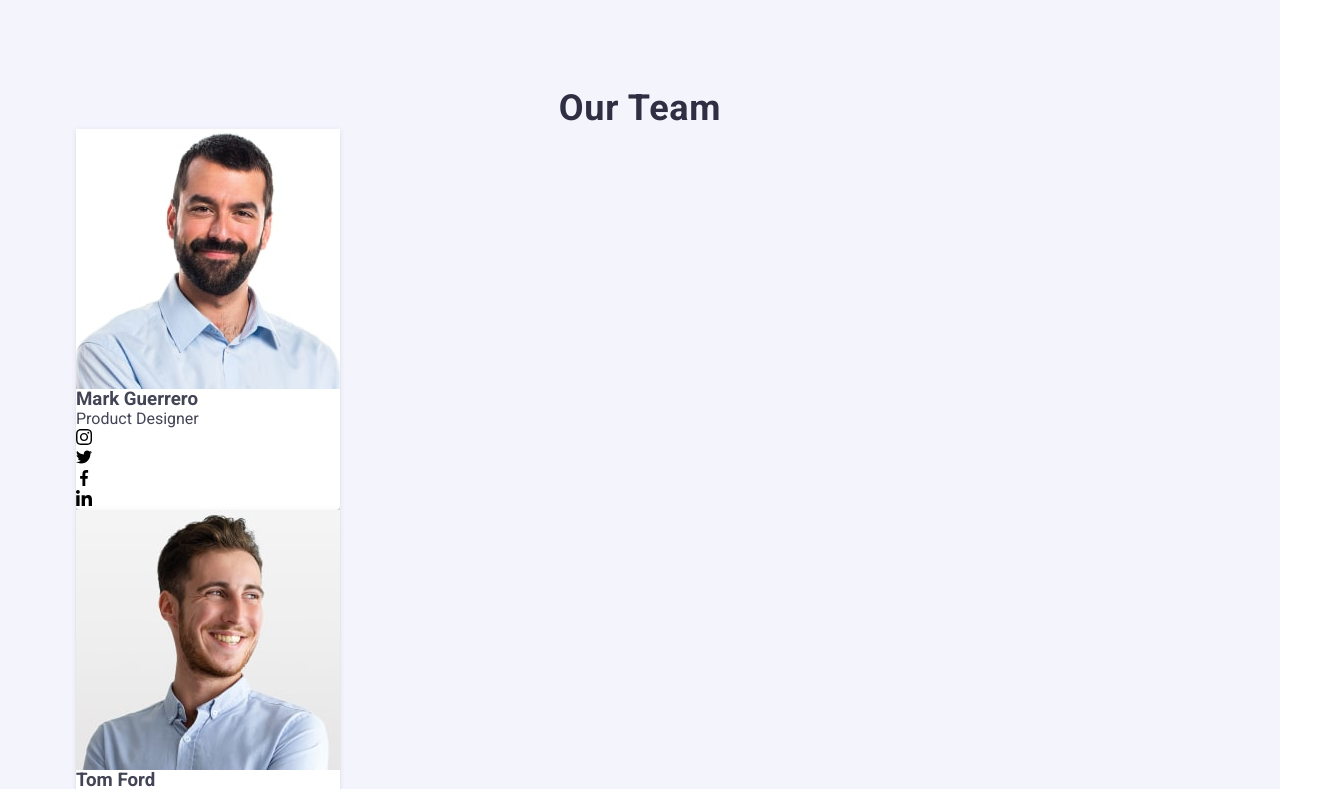
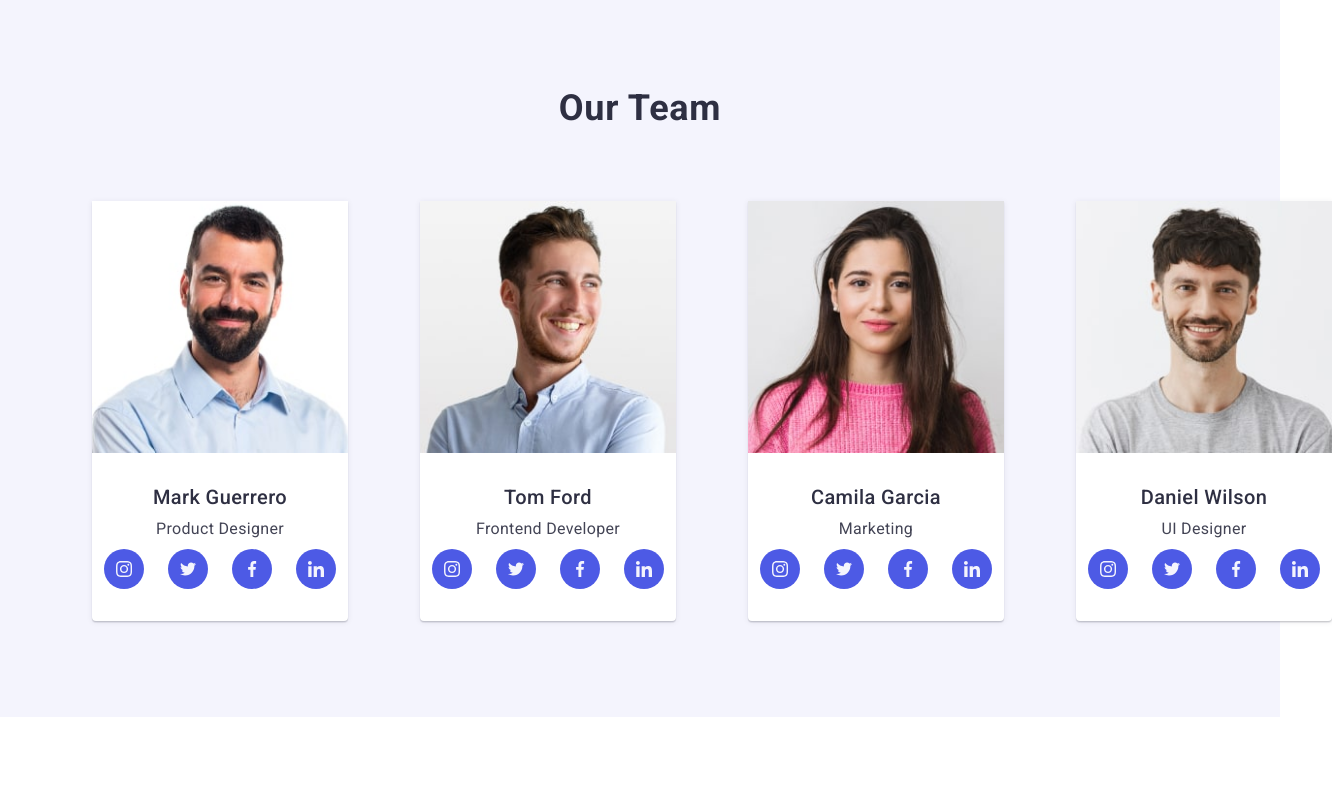
Before and after one commit to Elis89-lgtm/goit-markup-hw-06, a plain HTML site: page index.html in a window 1280 px wide. Shown: the part 1240-2029 px from the top of the page, 1332 px wide, since content can reach past the window. After the commit the page ends 1957 px from the top, so only its background shows below. Drawn offline with nearby package versions, Linux system fonts and the light colour scheme.

Commit message:
add images index styles file

```diff
--- a/css/styles-old.css
+++ b/css/styles-old.css
@@ -1,15 +1,5 @@
 /*font-family: "Raleway", sans-serif;
 font-family: "Roboto", sans-serif;*/
-
-
-
-
-
-
-
-
-
-
 
 .footer-logo {
   color: #f4f4fd;
@@ -17,118 +7,16 @@ font-family: "Roboto", sans-serif;*/
   display: inline-block;
 }
 
-
-
-
-
-
-
-
-
-
-
-
-
-
-
-
-
-
-
-
-
-
-
-
-
-
-
-
-
-
-
-
-
 .container-our-team-part {
   width: 1128px;
-  margin: auto;
-}
-
-img {
-  display: block;
-}
-
-.our-team {
-  justify-content: center;
-  margin-bottom: 72px;
 }
 
 .features-team-list {
-  display: flex;
   gap: 24px;
 }
 
-
 .our-team-part {
-
   padding: 120px 0;
-}
-
-.features-team-members {
-  font-weight: 500;
-  font-size: 20px;
-  line-height: 1.2;
-  letter-spacing: 0.02em;
-  text-align: center;
-  color: #2e2f42;
-  margin-bottom: 8px;
-}
-
-.features-position {
-  font-size: 16px;
-  line-height: 1.5;
-  letter-spacing: 0.02em;
-  text-align: center;
-  color: #434455;
-  margin-bottom: 8px;
-}
-
-.employee-info {
-  padding: 32px 0 ;
-  border-radius: 0 0 4px 4px;
-}
-ul {
-  margin top: 0;
-  padding: 0 16px 0 16px;
-  list-style-type: none;
-}
-
-.social-links  {
-  display: flex;
-  gap: 24px;
-  flex-shrink: 0;
-  align-self: flex-end;
-  justify-content: center;
-
-}
-.social-links .link {
-  display: flex;
-  justify-content: center;
-  align-items: center;
-  width: 40px;
-  height: 40px;
-  border-radius: 50%;
-  background-color: #4d5ae5;
-  transition: background-color 250ms cubic-bezier(0.4, 0, 0.2, 1);
-}
-.social-links .icon {
-  fill: #f4f4fd;
-
-}
-
-.social-links .link:hover,
-.social-links .link:focus {
-  background-color: #404bbf;
 }
 
 . .container-our-portfolio {
@@ -150,15 +38,14 @@ ul {
   gap: 48px 24px;
 }
 .portfolio-item {
-
   background: #fff;
   cursor: pointer;
   transition: box-shadow 250ms cubic-bezier(0.4, 0, 0.2, 1);
-  width: calc((100% - 48px) / 3) ;
-
+  width: calc((100% - 48px) / 3);
 }
-.portfolio-item:hover{
-  box-shadow: 0 2px 1px 0 rgba(46, 47, 66, 0.08), 0 1px 1px 0 rgba(46, 47, 66, 0.16), 0 1px 6px 0 rgba(46, 47, 66, 0.08);
+.portfolio-item:hover {
+  box-shadow: 0 2px 1px 0 rgba(46, 47, 66, 0.08),
+    0 1px 1px 0 rgba(46, 47, 66, 0.16), 0 1px 6px 0 rgba(46, 47, 66, 0.08);
 }
 .portfolio-item:hover .cover-text {
   transform: translateY(0);
@@ -179,10 +66,9 @@ top: 0;
   left: 0;
   width: 100%;
   height: 100%;
-padding: 40px 32px ;
+  padding: 40px 32px;
   transform: translateY(100%);
   transition: transform 250ms cubic-bezier(0.4, 0, 0.2, 1);
-
 }
 .features-product {
   font-weight: 500;
@@ -210,7 +96,6 @@ transition: transform 250ms cubic-bezier(0.4, 0, 0.2, 1);
   background-color: #2e2f42;
   width: 100%;
   margin: 0 auto;
-
 }
 
 .container-footer.container {
@@ -221,8 +106,6 @@ transition: transform 250ms cubic-bezier(0.4, 0, 0.2, 1);
   padding-left: 156px;
   max-width: 1440px;
   max-height: 312px;
-
-
 }
 .logo-footer {
   margin-right: 120px;
@@ -235,7 +118,6 @@ transition: transform 250ms cubic-bezier(0.4, 0, 0.2, 1);
   color: #f4f4fd;
   max-width: 264px;
   max-height: 72px;
-
 }
 .social-media .icon {
   display: flex;
@@ -243,23 +125,19 @@ align-items: flex-start;
   justify-content: flex-start;
   flex-direction: row;
   gap: 16px;
-
 }
 .social-media {
   display: flex;
   gap: 16px;
 }
 
-
 .media-text {
   margin-bottom: 16px;
   padding-left: 16px;
-
 }
 .link {
   transition: background-color 250ms cubic-bezier(0.4, 0, 0.2, 1);
 }
-
 
 .social-media .link {
   display: flex;
@@ -273,7 +151,6 @@ gap: 16px;
 
 .social-media .icon {
   fill: #f4f4fd;
-
 }
 .social-media .link:hover,
 .social-media .link:focus {
@@ -290,8 +167,6 @@ color: #fff;
 .footer-form {
   display: flex;
   gap: 24px;
-
-
 }
 .footer-part {
   margin-left: auto;
@@ -305,7 +180,6 @@ gap: 24px;
   letter-spacing: 0.02em;
   color: #fff;
   margin-bottom: 16px;
-
 }
 
 .footer-input {
@@ -314,7 +188,7 @@ gap: 24px;
   letter-spacing: 0.04em;
   border: 1px solid #ffffff;
   border-radius: 4px;
-  box-shadow: 0px 4px 4px  rgba(0, 0, 0, 0.15);
+  box-shadow: 0px 4px 4px rgba(0, 0, 0, 0.15);
   color: #ffffff;
   width: 264px;
   height: 40px;
@@ -326,7 +200,7 @@ gap: 24px;
   font-family: "Roboto", sans-serif;
   font-weight: 500;
   font-size: 16px;
-  color:  #ffffff;
+  color: #ffffff;
   line-height: 1.5;
   letter-spacing: 0.04em;
   text-align: center;
@@ -342,7 +216,8 @@ justify-content: center;
   flex-direction: row;
   cursor: pointer;
 
- transition: background-color 250ms cubic-bezier(0.4, 0, 0.2, 1), border 250ms cubic-bezier(0.4, 0, 0.2, 1);
+  transition: background-color 250ms cubic-bezier(0.4, 0, 0.2, 1),
+    border 250ms cubic-bezier(0.4, 0, 0.2, 1);
 }
 .footer-icon-send {
   margin-left: 16px;
@@ -367,7 +242,6 @@ cursor: pointer;
   flex-shrink: 0;
 }
 
-
 .backdrop {
   position: fixed;
   top: 0;
@@ -378,37 +252,35 @@ cursor: pointer;
   opacity: 0;
   visibility: hidden;
   pointer-events: none;
-  transition: opacity 250ms cubic-bezier(0.4, 0, 0.2, 1),visibility 250ms cubic-bezier(0.4, 0, 0.2, 1);
+  transition: opacity 250ms cubic-bezier(0.4, 0, 0.2, 1),
+    visibility 250ms cubic-bezier(0.4, 0, 0.2, 1);
 }
 
-
 .backdrop.is-open {
-
   opacity: 1;
   visibility: visible;
   pointer-events: auto;
-
 }
 .modal {
-
   position: absolute;
-  top:50%;
-  left:50%;
+  top: 50%;
+  left: 50%;
   border-radius: 4px;
-  transform: translate(-50% ,-50%);
+  transform: translate(-50%, -50%);
   width: 408px;
   min-height: 584px;
-  box-shadow: 0 1px 1px 0 rgba(0, 0, 0, 0.14), 0 1px 3px 0 rgba(0, 0, 0, 0.12), 0 2px 1px 0 rgba(0, 0, 0, 0.2);
+  box-shadow: 0 1px 1px 0 rgba(0, 0, 0, 0.14), 0 1px 3px 0 rgba(0, 0, 0, 0.12),
+    0 2px 1px 0 rgba(0, 0, 0, 0.2);
   background-color: #fcfcfc;
   transition: transform 250ms cubic-bezier(0.4, 0, 0.2, 1);
   padding: 72px 24px 24px 24px;
 }
 
 .backdrop: not (is-open) .modal {
-  transform: translate(-50% ,-100%) scale(1.5);
+  transform: translate(-50%, -100%) scale(1.5);
 }
 
- .modal-open{
+.modal-open {
   display: flex;
   align-items: center;
   justify-content: center;
@@ -417,27 +289,27 @@ cursor: pointer;
   height: 24px;
   border-radius: 50%;
   border: 1px solid rgba(0, 0, 0, 0.1);
-  background-color: #E7E9FC;
+  background-color: #e7e9fc;
   padding: 0;
   position: absolute;
   top: 24px;
   right: 24px;
   border-radius: 50%;
-  transition: background-color 250ms cubic-bezier(0.4, 0, 0.2, 1), border 250ms cubic-bezier(0.4, 0, 0.2, 1);
+  transition: background-color 250ms cubic-bezier(0.4, 0, 0.2, 1),
+    border 250ms cubic-bezier(0.4, 0, 0.2, 1);
 }
 .modal-close-button {
   transition: fill 250ms cubic-bezier(0.4, 0, 0.2, 1);
-  fill:  #2e2f42;;
+  fill: #2e2f42;
 }
 
 .modal-open:hover ..modal-close-button {
-  fill:#ffffff;
+  fill: #ffffff;
   border-radius: 100%;
 }
 
 .modal-open:hover,
 .modal-open:focus {
-
   background-color: #404bbf;
   border: none;
 }
@@ -457,9 +329,7 @@ margin-bottom: 16px;
 }
 .input-wrapper {
   position: relative;
-
 }
-
 
 .modal-input {
   width: 100%;
@@ -492,7 +362,6 @@ border-color: #4d5ae5;
 .modal-check-icon {
   color: #4d5ae5;
 }
-
 
 .modal-input:focus + svg {
   fill: #4d5ae5;
@@ -528,7 +397,7 @@ button.modal-open:focus > svg {
   transition: border-color 250ms cubic-bezier(0.4, 0, 0.2, 1);
 }
 .modal-textarea:focus {
-  border-color: #4D5AE5;
+  border-color: #4d5ae5;
 }
 
 .modal-comment {
@@ -541,7 +410,9 @@ button.modal-open:focus > svg {
 .modal-check-icon {
   display: inline-flex;
   justify-content: center;
-  transition: background-color 250ms cubic-bezier(0.4, 0, 0.2, 1), border 250ms cubic-bezier(0.4, 0, 0.2, 1), fill 250ms cubic-bezier(0.4, 0, 0.2, 1);
+  transition: background-color 250ms cubic-bezier(0.4, 0, 0.2, 1),
+    border 250ms cubic-bezier(0.4, 0, 0.2, 1),
+    fill 250ms cubic-bezier(0.4, 0, 0.2, 1);
   width: 10px;
   height: 8px;
 }
@@ -567,8 +438,9 @@ justify-content: center;
   flex-direction: row;
   gap: 8px;
   fill: transparent;
-  transition: background-color 250ms cubic-bezier(0.4, 0, 0.2, 1), border 250ms cubic-bezier(0.4, 0, 0.2, 1), fill 250ms cubic-bezier(0.4, 0, 0.2, 1);
-
+  transition: background-color 250ms cubic-bezier(0.4, 0, 0.2, 1),
+    border 250ms cubic-bezier(0.4, 0, 0.2, 1),
+    fill 250ms cubic-bezier(0.4, 0, 0.2, 1);
 }
 .modal-check:checked + .modal-check-text span {
   background-color: #404bbf;
@@ -583,7 +455,6 @@ gap: 8px;
   transition: background-color 250ms cubic-bezier(0.4, 0, 0.2, 1);
   border-radius: 4px;
   padding: 16px 32px;
-
 }
 
 .modal-btn {
--- a/css/styles.css
+++ b/css/styles.css
@@ -526,3 +526,75 @@ img {
   box-shadow: 0 2px 1px 0 rgba(46, 47, 66, 0.08),
     0 1px 1px 0 rgba(46, 47, 66, 0.16), 0 1px 6px 0 rgba(46, 47, 66, 0.08);
 }
+.container-our-team-part {
+  margin: auto;
+}
+img {
+  display: block;
+}
+.our-team {
+  justify-content: center;
+  margin-bottom: 72px;
+}
+.features-team-list {
+  display: flex;
+  gap: 72px;
+}
+.our-team-part {
+  padding: 96px 0;
+}
+
+.features-team-members {
+  font-weight: 500;
+  font-size: 20px;
+  line-height: 1.2;
+  letter-spacing: 0.02em;
+  text-align: center;
+  color: #2e2f42;
+  margin-bottom: 8px;
+}
+
+.features-position {
+  font-size: 16px;
+  line-height: 1.5;
+  letter-spacing: 0.02em;
+  text-align: center;
+  color: #434455;
+  margin-bottom: 8px;
+}
+
+.employee-info {
+  padding: 32px 0;
+  border-radius: 0 0 4px 4px;
+}
+
+ul {
+  margin top: 0;
+  padding: 0 16px 0 16px;
+  list-style-type: none;
+}
+.social-links {
+  display: flex;
+  gap: 24px;
+  flex-shrink: 0;
+  align-self: flex-end;
+  justify-content: center;
+}
+.social-links .link {
+  display: flex;
+  justify-content: center;
+  align-items: center;
+  width: 40px;
+  height: 40px;
+  border-radius: 50%;
+  background-color: #4d5ae5;
+  transition: background-color 250ms cubic-bezier(0.4, 0, 0.2, 1);
+}
+.social-links .icon {
+  fill: #f4f4fd;
+}
+
+.social-links .link:hover,
+.social-links .link:focus {
+  background-color: #404bbf;
+}
--- a/index.html
+++ b/index.html
@@ -137,6 +137,7 @@
           <ul class="features-team-list">
             <li class="features-item">
               <img
+                srcset="./images/mark1x-min.jpg 1x, ./images/mark2x-min.jpg 2x"
                 src="./images/markmin.jpg"
                 alt="Mark Guerrero"
                 width="264"
@@ -182,6 +183,7 @@
 
             <li class="features-item">
               <img
+                srcset="./images/tom1x-min.jpg 1x, ./images/tom2x-min.jpg 2x"
                 src="./images/tomin.jpg"
                 alt="Tom Ford"
                 width="264"
@@ -225,6 +227,10 @@
             </li>
             <li class="features-item">
               <img
+                srcset="
+                  ./images/camila1x-min.jpg 1x,
+                  ./images/camila2x-min.jpg 2x
+                "
                 src="./images/cam.jpg"
                 alt="Camila Garcia"
                 width="264"
@@ -268,6 +274,10 @@
             </li>
             <li class="features-item">
               <img
+                srcset="
+                  ./images/daniel1x-min.jpg 1x,
+                  ./images/daniel2x-min.jpg 2x
+                "
                 src="./images/dan.jpg"
                 alt="Daniel Wilson"
                 width="264"
```
Also changed, not shown: images/camila1x-min.jpg (added), images/camila2x-min.jpg (added), images/daniel1x-min.jpg (added), images/daniel2x-min.jpg (added), images/mark1x-min.jpg (added), images/mark2x-min.jpg (added), images/tom1x-min.jpg (added), images/tom2x-min.jpg (added). Lines whose indentation alone changed are shown as unchanged.
